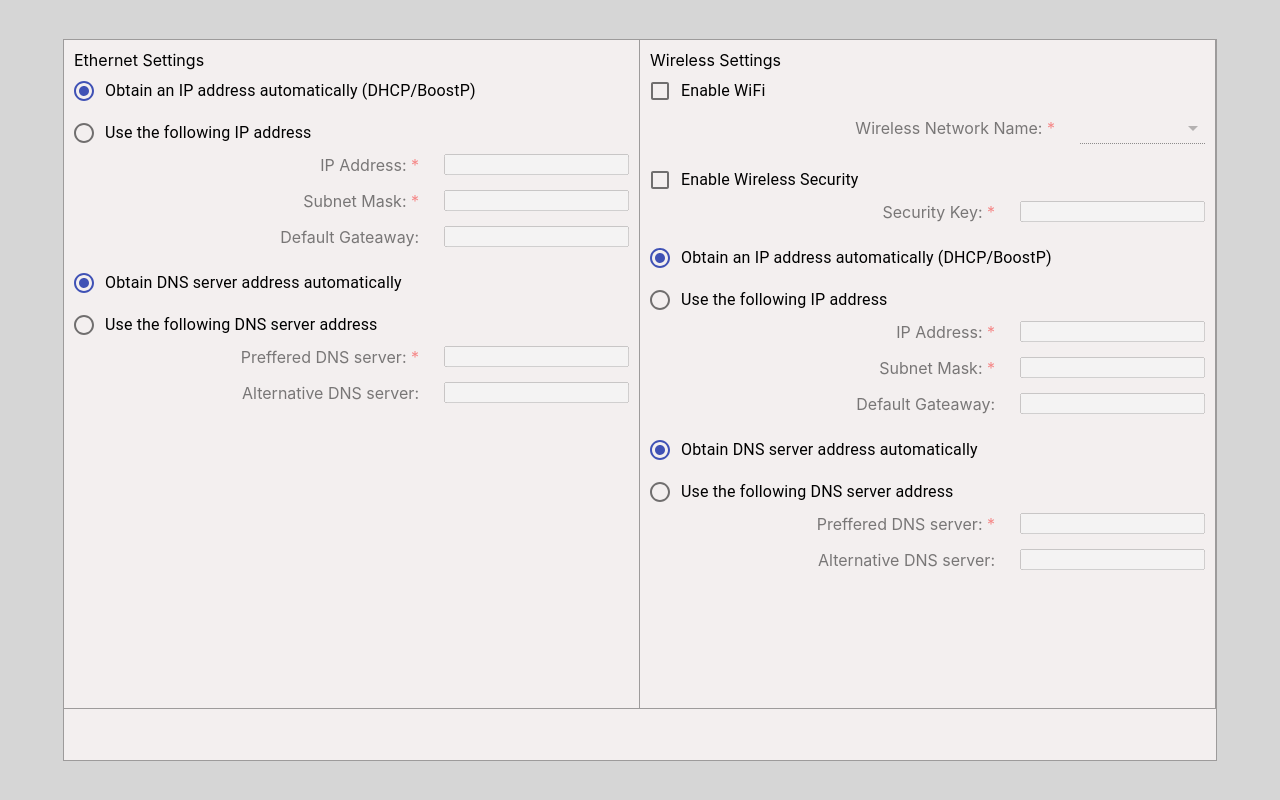
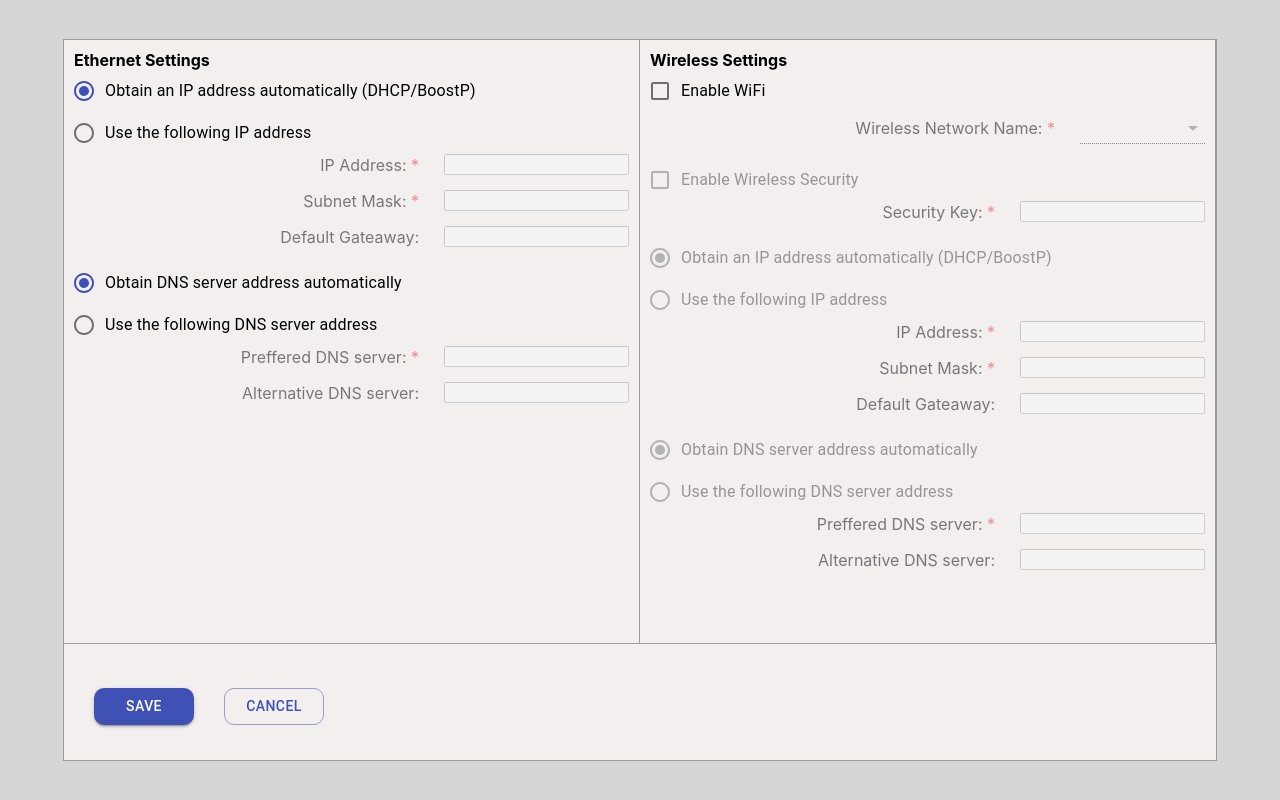
Before and after one commit to LexaMart/Omertex_task, a React (Create React App) app in the folder app/: page / in a window 1280 px wide. Built offline with nearby package versions, Linux system fonts and the light colour scheme.

Commit message:
feat: add data validations and creating the final objecty

```diff
--- a/app/src/components/Form/Form.css
+++ b/app/src/components/Form/Form.css
@@ -17,6 +17,13 @@
   background-color: rgb(243, 239, 239);
   border: 0.5px solid rgba(128, 127, 127, 0.75);
   display: flex;
+  flex-flow: column;
+}
+
+.settings__block {
+  display: flex;
+  width: 100%;
+  height: 90%;
 }
 
 .disabled {
@@ -27,3 +34,17 @@ label.required:after {
   content: '*';
   color: rgb(247, 36, 36);
 }
+
+.submit__btn {
+  width: 100%;
+}
+
+.buttons {
+  margin-left: 30px !important;
+  border-radius: 10px !important;
+  width: 100px !important;
+}
+
+.block__title {
+  font-weight: bold;
+}
--- a/app/src/components/Form/Form.tsx
+++ b/app/src/components/Form/Form.tsx
@@ -1,13 +1,113 @@
 import './Form.css';
+import { Button } from '@material-ui/core';
+import { WirelessComponent } from './FormCopmponents/Wireless/WirelessComponent';
+import { useTypedSelector } from './../../redux/useTypedSelector.hook';
+import { ObjectToSend } from '../../types/types';
+import { useState } from 'react';
 import { EthernetComponent } from './FormCopmponents/Ethernet/EthernetComponent';
-import { WirelessComponent } from './FormCopmponents/Wireless/WirelessComponent';
+import { useEffect } from 'react';
 
 export const Form: React.FunctionComponent = () => {
+  const [verified, setVerified] = useState<boolean>(true);
+  const [objectToSend, setObjectToSend] = useState<ObjectToSend>({
+    ipAdress: '',
+    subMask: '',
+    defGateaway: '',
+    prefDns: '',
+    alterDns: '',
+    ipAdressWifi: '',
+    subMaskWifi: '',
+    defGateawayWifi: '',
+    prefDnsWifi: '',
+    alterDnsWifi: '',
+    wifiName: '',
+    wifiKey: '',
+  });
+
+  const ethernetStore = useTypedSelector(store => store.formEthernet);
+  const wifiStore = useTypedSelector(store => store.formWifi);
+
+  const sumbitHandler = () => {
+    if (verified) {
+      console.log(objectToSend);
+    } else {
+      alert('Fields have an incorrect values, fix it and retry!')
+    }
+  }
+  const validateEthernetIpData = (): boolean => {
+    if (ethernetStore.ipFlag && (ethernetStore.ipAdress === '' || ethernetStore.subMask === '')) {
+      return false;
+    } else return true;
+  };
+  const validateEthernetDnsData = (): boolean => {
+    if (ethernetStore.dnsFlag && ethernetStore.prefDns === '') {
+      return false;
+    } else return true
+  };
+
+  const validateWifiName = (): boolean => {
+    if (wifiStore.wifi && wifiStore.wifiName === '') {
+      return false;
+    } else return true;
+  };
+
+  const validateWifiPassword = (): boolean => {
+    if (wifiStore.wifi && wifiStore.wifiSec && wifiStore.wifiKey === '') {
+      return false;
+    } else return true;
+  };
+
+  const validateWifiIp = (): boolean => {
+    if (wifiStore.ipFlagWifi && wifiStore.wifi && (wifiStore.ipAdressWifi === '' || wifiStore.subMaskWifi === '')) {
+      return false
+    } else return true;
+  };
+
+  const validateWifiDnsData = (): boolean => {
+    if (wifiStore.dnsFlagWifi && wifiStore.wifi && wifiStore.prefDnsWifi === '') {
+      return false;
+    } else return true;
+  };
+
+  useEffect(() => {
+    if (validateEthernetIpData()
+      && validateEthernetDnsData()
+      && validateWifiName()
+      && validateWifiPassword()
+      && validateWifiIp()
+      && validateWifiDnsData()) {
+      setVerified(true);
+      setObjectToSend({
+        ipAdress: ethernetStore.ipFlag ? ethernetStore.ipAdress : '1.1.1.1',
+        subMask: ethernetStore.ipFlag ? ethernetStore.subMask : '255.255.255.255',
+        defGateaway: ethernetStore.ipFlag ? ethernetStore.defGateaway : '255.0.0.0',
+        prefDns: ethernetStore.dnsFlag ? ethernetStore.prefDns : '0.0.0.0',
+        alterDns: ethernetStore.alterDns ? ethernetStore.alterDns : '0.0.0.0',
+        ipAdressWifi: wifiStore.wifi && wifiStore.ipFlagWifi ? wifiStore.ipAdressWifi : '1.1.1.1',
+        subMaskWifi: wifiStore.wifi && wifiStore.ipFlagWifi ? wifiStore.subMaskWifi : '255.255.255.255',
+        defGateawayWifi: wifiStore.wifi && wifiStore.ipFlagWifi ? wifiStore.defGateawayWifi : '255.0.0.0',
+        prefDnsWifi: wifiStore.wifi && wifiStore.dnsFlagWifi ? wifiStore.prefDnsWifi : '0.0.0.0',
+        alterDnsWifi: wifiStore.wifi && wifiStore.dnsFlagWifi ? wifiStore.alterDnsWifi : '0.0.0.0',
+        wifiName: wifiStore.wifi ? wifiStore.wifiName : 'Default_Name',
+        wifiKey: wifiStore.wifi && wifiStore.wifiSec ? wifiStore.wifiKey : '123456aA!',
+      })
+    } else setVerified(false)
+  }, [ethernetStore, wifiStore]);
+
   return (
     <div className='wrapper'>
       <form className='newtwork__form'>
-        <EthernetComponent />
-        <WirelessComponent />
+        <div className='settings__block'>
+          <EthernetComponent />
+          <WirelessComponent />
+        </div>
+        <div className='submit__btn'>
+          <Button onClick={sumbitHandler} className='buttons' variant="contained" color="primary">
+            Save
+          </Button>
+          <Button className='buttons' variant="outlined" color='primary'>Cancel
+          </Button>
+        </div>
       </form>
     </div>
   )
--- a/app/src/components/Form/FormCopmponents/CustomRadioButtonsComponent/RadioButtonst.tsx
+++ b/app/src/components/Form/FormCopmponents/CustomRadioButtonsComponent/RadioButtonst.tsx
@@ -1,7 +1,7 @@
 import { FormControlLabel, Radio, RadioGroup } from "@material-ui/core"
 import { RadioState } from "../../../../types/types";
 
-export const RadioButtons: React.FunctionComponent<RadioState> = ({labelFalse, labelTrue, flagName, flag, callback}) => {
+export const RadioButtons: React.FunctionComponent<RadioState> = ({ labelFalse, labelTrue, flagName, flag, disabled = false, callback }) => {
 
   const radioChangeHandler = (event: React.ChangeEvent<HTMLInputElement>) => {
     callback(flagName, event.target.value);
@@ -10,15 +10,17 @@ export const RadioButtons: React.FunctionComponent<RadioState> = ({labelFalse, l
   return (
     <RadioGroup value={flag} onChange={radioChangeHandler}>
       <FormControlLabel
+        disabled={disabled}
         value={false}
         control={<Radio color="primary" />}
         label={labelFalse}
         labelPlacement="end"
       />
       <FormControlLabel
+        disabled={disabled}
         value={true}
         control={<Radio color="primary" />}
-        label ={labelTrue}
+        label={labelTrue}
         labelPlacement="end"
       />
     </RadioGroup>
--- a/app/src/components/Form/FormCopmponents/Ethernet/EthernetComponent.tsx
+++ b/app/src/components/Form/FormCopmponents/Ethernet/EthernetComponent.tsx
@@ -39,6 +39,7 @@ export const EthernetComponent: React.FunctionComponent = () => {
           dispatch(setIpAddress(event.target.value));
           return (true);
         } else {
+          dispatch(setIpAddress(''));
           return (false);
         }
       case 'subnetMask':
@@ -47,6 +48,7 @@ export const EthernetComponent: React.FunctionComponent = () => {
           dispatch(setSubMask(event.target.value));
           return true;
         } else {
+          dispatch(setSubMask(''))
           return false
         }
       case 'defGateaway':
@@ -55,6 +57,7 @@ export const EthernetComponent: React.FunctionComponent = () => {
           dispatch(setDefaultGate(event.target.value));
           return true;
         } else {
+          dispatch(setDefaultGate(''));
           return false;
         }
       case 'prefDns':
@@ -63,6 +66,7 @@ export const EthernetComponent: React.FunctionComponent = () => {
           dispatch(setPrefDns(event.target.value));
           return true;
         } else {
+          dispatch(setPrefDns(''));
           return false;
         }
       case 'alterDns':
@@ -71,6 +75,7 @@ export const EthernetComponent: React.FunctionComponent = () => {
           dispatch(setAlterDns(event.target.value));
           return (true);
         } else {
+          dispatch(setAlterDns(''));
           return false
         }
       default:
@@ -80,7 +85,7 @@ export const EthernetComponent: React.FunctionComponent = () => {
 
   return (
     <div className='content__block'>
-      <label className='block_title'>Ethernet Settings</label>
+      <label className='block__title'>Ethernet Settings</label>
       <RadioButtons labelFalse={'Obtain an IP address automatically (DHCP/BoostP)'} labelTrue={'Use the following IP address'} flagName={'ip'} flag={ipFlag} callback={radioHandler} />
       <div className='inputs'>
         <CustomInput label={'IP Address'} required={true} inputValue={'ip'} flag={ipFlag} callback={validateInputs} />
--- a/app/src/components/Form/FormCopmponents/Wireless/WirelessComponent.tsx
+++ b/app/src/components/Form/FormCopmponents/Wireless/WirelessComponent.tsx
@@ -8,7 +8,7 @@ import { RadioButtons } from "../CustomRadioButtonsComponent/RadioButtonst";
 import { setAlterDns, setDefaultGate, setDnsFlag, setIpAddress, setIpFlag, setPrefDns, setSubMask, setWifiKey } from "../../../../redux/useFormWifiReducer";
 
 export const WirelessComponent: React.FunctionComponent = () => {
-  const { wifiSec, ipFlagWifi, dnsFlagWifi } = useTypedSelector(store => store.formWifi)
+  const { wifiSec, ipFlagWifi, dnsFlagWifi, wifi } = useTypedSelector(store => store.formWifi)
   const dispatch = useDispatch()
 
   const validateInputs = (event: React.ChangeEvent<HTMLInputElement>) => {
@@ -19,6 +19,7 @@ export const WirelessComponent: React.FunctionComponent = () => {
           dispatch(setWifiKey(event.target.value));
           return (true);
         } else {
+          dispatch(setWifiKey(''));
           return (false);
         }
       case 'ipWifi':
@@ -27,6 +28,7 @@ export const WirelessComponent: React.FunctionComponent = () => {
           dispatch(setIpAddress(event.target.value));
           return (true);
         } else {
+          dispatch(setIpAddress(''));
           return (false);
         }
       case 'subnetMaskWifi':
@@ -35,7 +37,8 @@ export const WirelessComponent: React.FunctionComponent = () => {
           dispatch(setSubMask(event.target.value));
           return true;
         } else {
-          return false
+          dispatch(setSubMask(''));
+          return false;
         }
       case 'defGateawayWifi':
         const defGateReg = new RegExp(/^(25[0-5]|2[0-4][0-9]|[01]?[0-9][0-9]?)\.(25[0-5]|2[0-4][0-9]|[01]?[0-9][0-9]?)\.(25[0-5]|2[0-4][0-9]|[01]?[0-9][0-9]?)\.(25[0-5]|2[0-4][0-9]|[01]?[0-9][0-9]?)$/)
@@ -43,6 +46,7 @@ export const WirelessComponent: React.FunctionComponent = () => {
           dispatch(setDefaultGate(event.target.value));
           return true;
         } else {
+          dispatch(setDefaultGate(''));
           return false;
         }
       case 'prefDnsWifi':
@@ -51,6 +55,7 @@ export const WirelessComponent: React.FunctionComponent = () => {
           dispatch(setPrefDns(event.target.value));
           return true;
         } else {
+          dispatch(setPrefDns(''));
           return false;
         }
       case 'alterDnsWifi':
@@ -59,6 +64,7 @@ export const WirelessComponent: React.FunctionComponent = () => {
           dispatch(setAlterDns(event.target.value));
           return (true);
         } else {
+          dispatch(setAlterDns(''));
           return false
         }
       default:
@@ -89,20 +95,20 @@ export const WirelessComponent: React.FunctionComponent = () => {
 
   return (
     <div className='content__block'>
-      <label className='block_title'>Wireless Settings</label>
+      <label className='block__title'>Wireless Settings</label>
       <EnableWifiComponent />
       <WirelessNameComponent />
       <EnableWifiSecurityComponent />
       <div className='inputs'>
         <CustomInput label={'Security Key'} required={true} inputValue={'secKey'} flag={wifiSec} callback={validateInputs} />
       </div>
-      <RadioButtons labelFalse={'Obtain an IP address automatically (DHCP/BoostP)'} labelTrue={'Use the following IP address'} flagName={'ipWifi'} flag={ipFlagWifi} callback={radioHandler} />
+      <RadioButtons disabled={!wifi} labelFalse={'Obtain an IP address automatically (DHCP/BoostP)'} labelTrue={'Use the following IP address'} flagName={'ipWifi'} flag={ipFlagWifi} callback={radioHandler} />
       <div className='inputs'>
         <CustomInput label={'IP Address'} required={true} inputValue={'ipWifi'} flag={ipFlagWifi} callback={validateInputs} />
         <CustomInput label={'Subnet Mask'} required={true} inputValue={'subnetMaskWifi'} flag={ipFlagWifi} callback={validateInputs} />
         <CustomInput label={'Default Gateaway'} required={false} inputValue={'defGateawayWifi'} flag={ipFlagWifi} callback={validateInputs} />
       </div>
-      <RadioButtons labelFalse={'Obtain DNS server address automatically'} labelTrue={'Use the following DNS server address'} flagName={'dnsWifi'} flag={dnsFlagWifi} callback={radioHandler} />
+      <RadioButtons disabled={!wifi} labelFalse={'Obtain DNS server address automatically'} labelTrue={'Use the following DNS server address'} flagName={'dnsWifi'} flag={dnsFlagWifi} callback={radioHandler} />
       <div className='inputs'>
         <CustomInput label={'Preffered DNS server'} required={true} inputValue={'prefDnsWifi'} flag={dnsFlagWifi} callback={validateInputs} />
         <CustomInput label={'Alternative DNS server'} required={false} inputValue={'alterDnsWifi'} flag={dnsFlagWifi} callback={validateInputs} />
--- a/app/src/components/Form/FormCopmponents/Wireless/WirelessComponents/EnableWirelessSecurityComponent/EnableWirelessSecurityComponent.tsx
+++ b/app/src/components/Form/FormCopmponents/Wireless/WirelessComponents/EnableWirelessSecurityComponent/EnableWirelessSecurityComponent.tsx
@@ -4,7 +4,7 @@ import { setWifiSecFlag } from "../../../../../../redux/useFormWifiReducer";
 import { useTypedSelector } from '../../../../../../redux/useTypedSelector.hook';
 
 export const EnableWifiSecurityComponent: React.FunctionComponent = () => {
-  const { wifiSec } = useTypedSelector(store => store.formWifi);
+  const { wifiSec, wifi } = useTypedSelector(store => store.formWifi);
   const dispatch = useDispatch();
 
   const checkBoxHandler = () => {
@@ -13,6 +13,7 @@ export const EnableWifiSecurityComponent: React.FunctionComponent = () => {
 
   return (
     <FormControlLabel
+      disabled={wifi ? false : true}
       control={<Checkbox onChange={checkBoxHandler} checked={wifiSec} color="primary" />}
       label="Enable Wireless Security"
       labelPlacement="end"
```
Also changed, not shown: app/src/types/types.tsx (+16 -0 lines).
